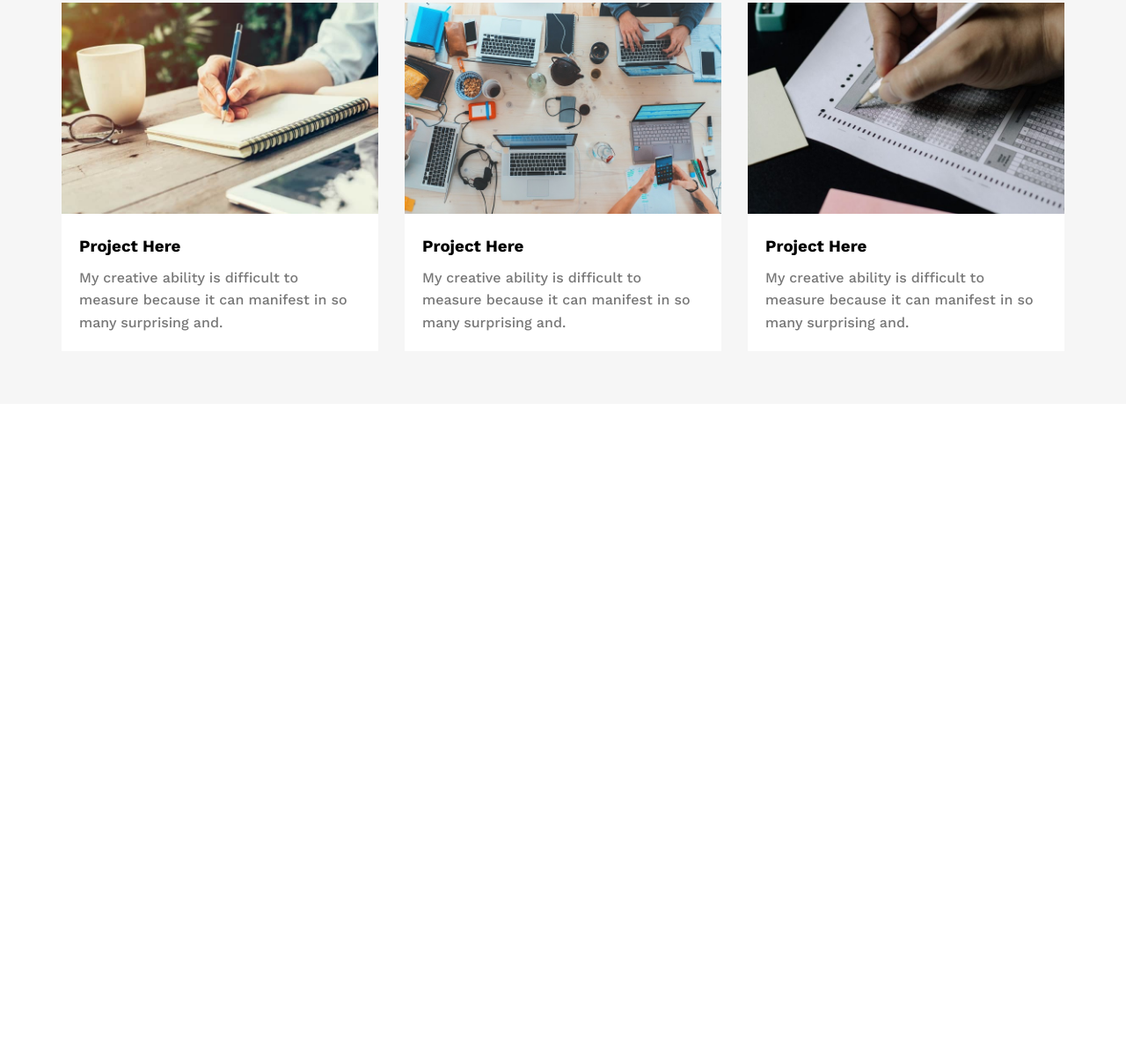
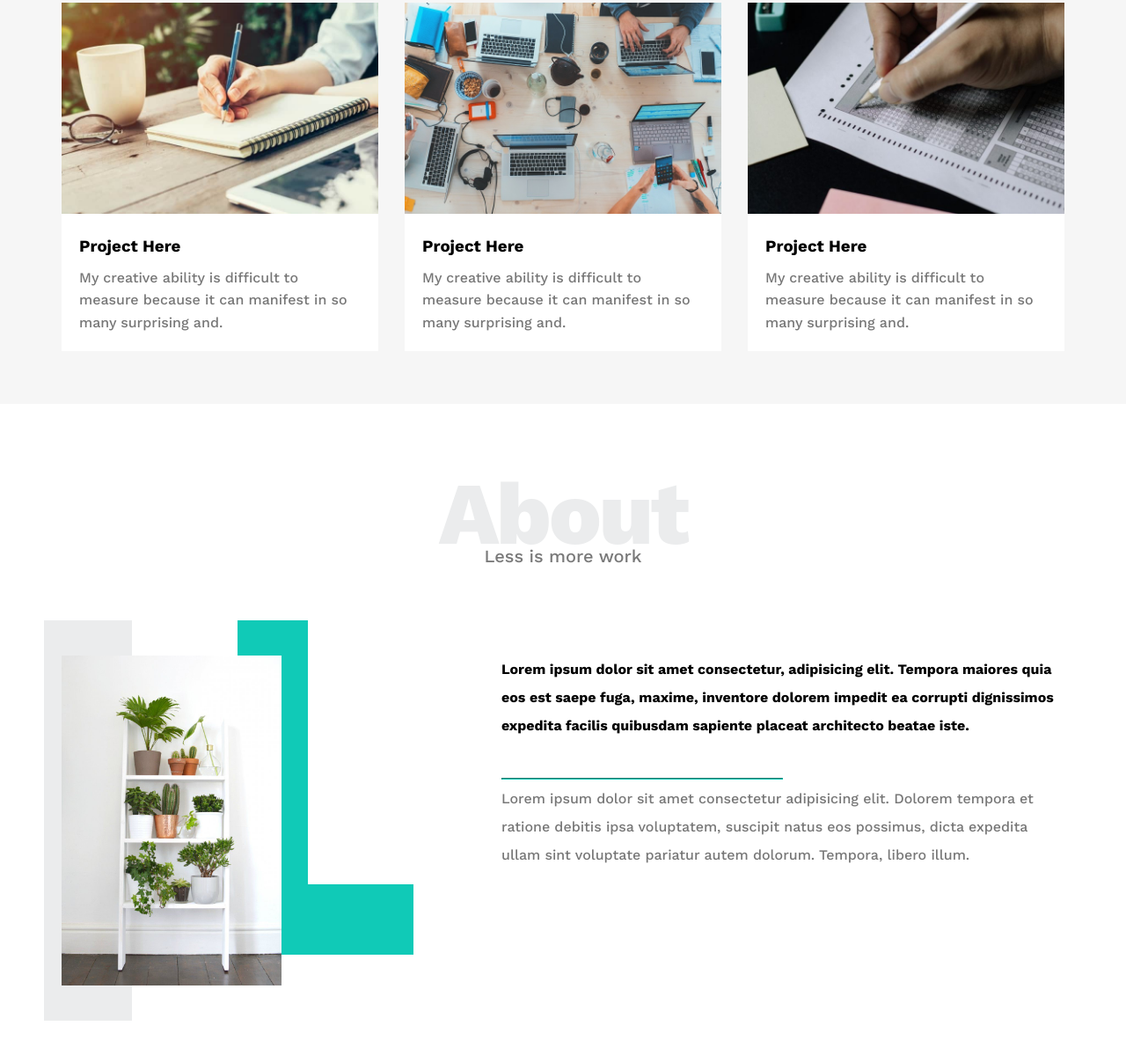
Before and after one commit to aehamdy/leon-html-css-template, a plain HTML site: page index.html in a window 1280 px wide. Shown: the part 2167-3366 px from the top of the page at 88% size. Before the commit the page ends 2626 px from the top, so only its background shows below. Drawn offline with nearby package versions, Linux system fonts and the light colour scheme.

Commit message:
Added about section

```diff
--- a/index.html
+++ b/index.html
@@ -199,5 +199,32 @@
         </div>
       </div>
     </section>
+
+    <section class="section-about" id="about">
+      <div class="container">
+        <h2 class="special-heading">About</h2>
+        <p>Less is more work</p>
+        <div class="section__about-content">
+          <div class="section__about-image">
+            <img src="./assets/about.jpg" alt="About Pic" />
+          </div>
+          <div class="section__about-text">
+            <p class="section__about-para">
+              Lorem ipsum dolor sit amet consectetur, adipisicing elit. Tempora
+              maiores quia eos est saepe fuga, maxime, inventore dolorem impedit
+              ea corrupti dignissimos expedita facilis quibusdam sapiente
+              placeat architecto beatae iste.
+            </p>
+            <hr />
+            <p class="section__about-para">
+              Lorem ipsum dolor sit amet consectetur adipisicing elit. Dolorem
+              tempora et ratione debitis ipsa voluptatem, suscipit natus eos
+              possimus, dicta expedita ullam sint voluptate pariatur autem
+              dolorum. Tempora, libero illum.
+            </p>
+          </div>
+        </div>
+      </div>
+    </section>
   </body>
 </html>
--- a/styles/_section.scss
+++ b/styles/_section.scss
@@ -146,4 +146,88 @@
     line-height: 1.6;
     margin-top: 1rem;
   }
+
+  &-about {
+    @include section($padding-bottom: 12rem, $bg: transparent);
+  }
+
+  &__about-content {
+    margin-top: 10rem;
+    display: flex;
+    flex-wrap: wrap;
+    justify-content: space-between;
+
+    @media (max-width: 991px) {
+      flex-direction: column;
+      text-align: center;
+    }
+  }
+
+  &__about-image {
+    position: relative;
+    width: 25rem;
+    height: 37.5rem;
+
+    @media (max-width: 991px) {
+      margin: 0 auto 6rem;
+    }
+
+    &::before {
+      content: "";
+      position: absolute;
+      background-color: #ebeced;
+      width: 10rem;
+      height: calc(100% + 8rem);
+      left: -2rem;
+      top: -4rem;
+      z-index: -1;
+
+      @media (max-width: 991px) {
+        display: none;
+      }
+    }
+
+    &::after {
+      content: "";
+      position: absolute;
+      border-left: 8rem solid $primary-color;
+      border-bottom: 8rem solid $primary-color;
+      width: 12rem;
+      height: 30rem;
+      right: -15rem;
+      top: -4rem;
+      z-index: -1;
+
+      @media (max-width: 991px) {
+        display: none;
+      }
+    }
+
+    > img {
+      max-width: 100%;
+    }
+  }
+
+  &__about-text {
+    flex-basis: calc(100% - 50rem);
+
+    > p {
+      line-height: 2;
+    }
+
+    > p:first-of-type {
+      font-weight: bold;
+      margin-bottom: 3rem;
+    }
+
+    > hr {
+      width: 50%;
+      display: inline-block;
+      border-color: $primary-color;
+    }
+
+    > p:last-of-type {
+      color: $color-dark-grey;
+    }
+  }
 }
```
Also changed, not shown: styles/style.css, 1 other file.
